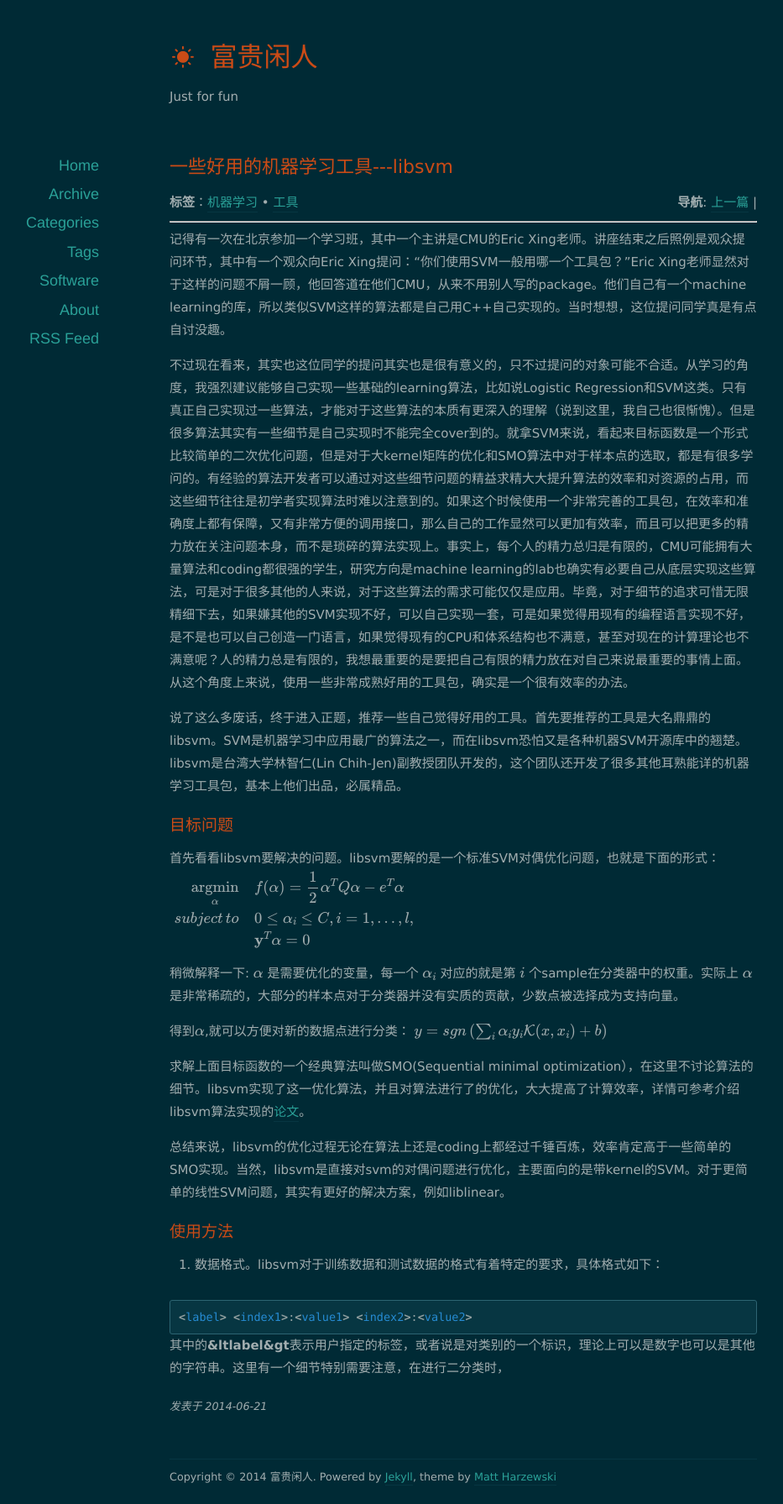
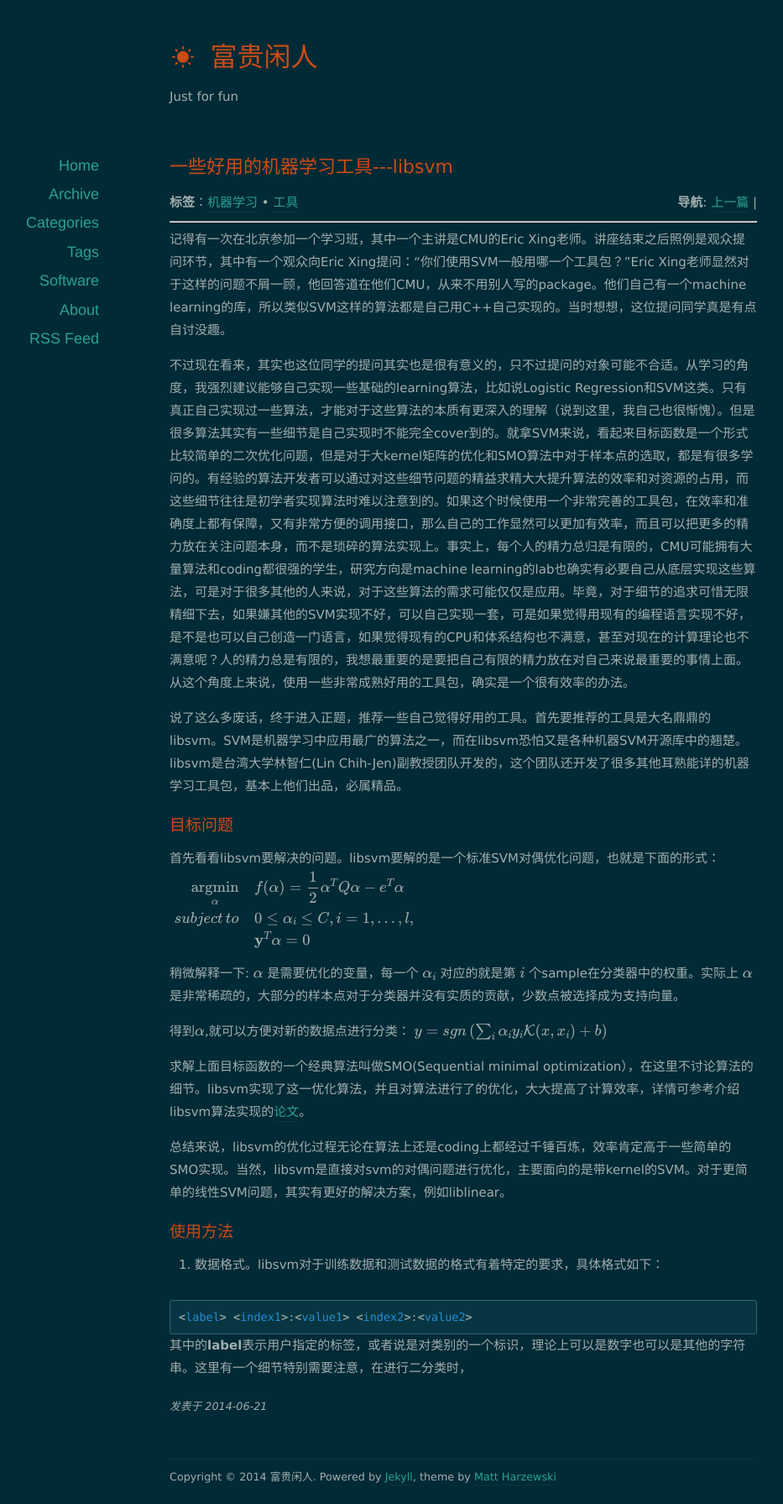
Before and after one commit to orangeprince/orangeprince.github.io, a Jekyll site: the page built from _posts/2014-06-21-libsvm.md, in a window 1280 px wide. Shown: the whole page at 84% size, without its empty margins (88-1021 px from the left). Built offline with Jekyll 4.4.1, drawn with Linux system fonts in a browser that asks for light colours; nearby versions of some CDN libraries; formulas are drawn with MathJax 3; comment, search, counter and statistics services are not loaded.

Commit message:
modified:   _posts/2014-06-21-libsvm.md

```diff
--- a/_posts/2014-06-21-libsvm.md
+++ b/_posts/2014-06-21-libsvm.md
@@ -41,4 +41,4 @@ $$
 {% highlight python %}
 <label> <index1>:<value1> <index2>:<value2>
 {% endhighlight %}
-其中的**&ltlabel&gt**表示用户指定的标签，或者说是对类别的一个标识，理论上可以是数字也可以是其他的字符串。这里有一个细节特别需要注意，在进行二分类时，
+其中的**label**表示用户指定的标签，或者说是对类别的一个标识，理论上可以是数字也可以是其他的字符串。这里有一个细节特别需要注意，在进行二分类时，
```
